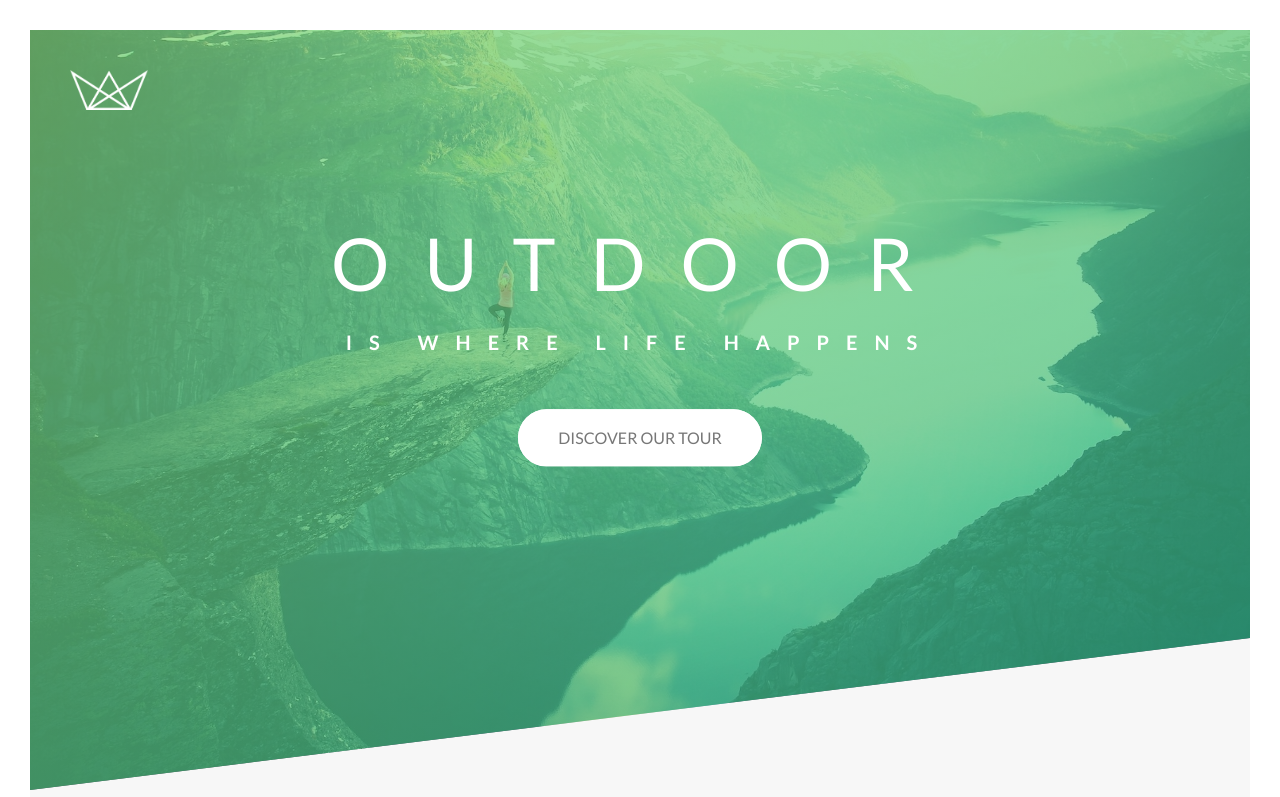
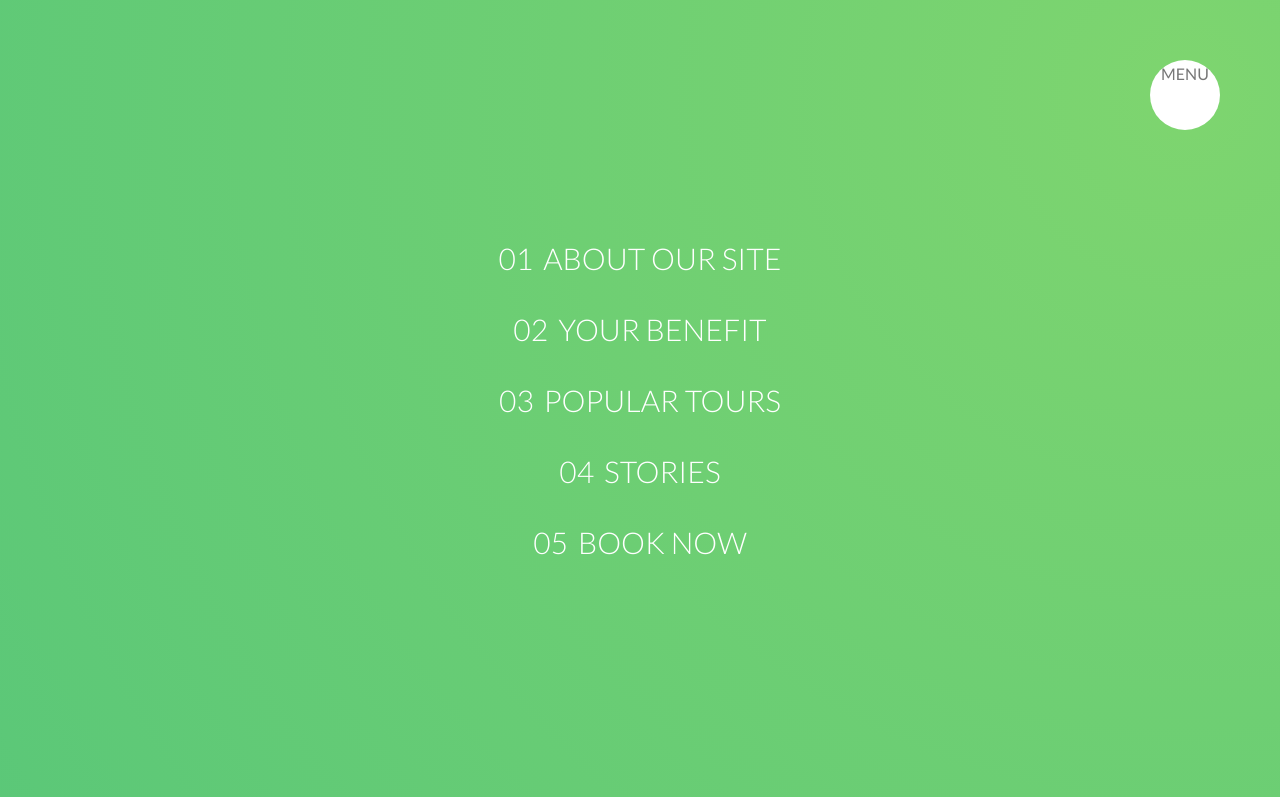
Before and after one commit to suskull/TravelWeb, a website: page index.html in a window 1280 px wide. Shown: the top 797 px of the page. Drawn offline with Linux system fonts and the light colour scheme.

Commit message:
add navigation button, add style for navigation site

```diff
--- a/index.html
+++ b/index.html
@@ -13,6 +13,25 @@
         <title>Natours | Exciting tours for adventurous people</title>
     </head>
     <body>
+        <div class="navigation">
+            <input type="checkbox" class="navigation__checkbox" id ="nav">
+
+            <label for="nav" class="navigation__button">MENU</label>
+
+            <div class="navigation__background"></div>
+
+            <nav class="navigation__nav">
+                <ul class="navigation__list">
+                    <li class="navigation__item"><a href="" class="navigation__link"><span>01</span>About our site</a></li>
+                    <li class="navigation__item"><a href="" class="navigation__link"><span>02</span>Your benefit</a></li>
+                    <li class="navigation__item"><a href="" class="navigation__link"><span>03</span>Popular Tours</a></li>
+                    <li class="navigation__item"><a href="" class="navigation__link"><span>04</span>Stories</a></li>
+                    <li class="navigation__item"><a href="" class="navigation__link"><span>05</span>Book now</a></li>
+                </ul>
+            </nav>
+
+        </div>
+
         <header class = "header">
             <div class = "header__logo-box">
                 <img src= "./img/logo-white.png" atl ="Logo" class = "header__logo"/>
--- /dev/null
+++ b/sass/layout/_navigation.scss
@@ -0,0 +1,86 @@
+.navigation {
+    &__checkbox{
+
+    }
+
+    &__button{
+        height: 7rem;
+        width: 7rem;
+        background-color: $color-white;
+        position: fixed;
+        top : 6rem;
+        right: 6rem;
+        border-radius: 50%;
+        z-index: 2000;
+        text-align: center;
+
+    }
+
+    &__background {
+        height: 6rem;
+        width: 6rem;
+        background-image: radial-gradient($color-primary-light, $color-primary-dark);
+        position: fixed;
+        top : 6.5rem;
+        right: 6.5rem;
+        border-radius: 50%;
+        z-index: 1000;
+
+       transform: scale(80);
+
+
+    }
+
+    &__nav {
+        height: 100vh;
+        width: 100%;
+        position: fixed;
+        top: 0;
+        right: 0;
+        z-index: 1500;
+    }
+
+    &__list {
+        position: absolute;
+        top: 50%;
+        left: 50%;
+        transform: translate(-50%,-50%);
+        list-style: none;
+        text-align: center;
+    }
+
+    &__item {
+
+    }
+
+    &__link {
+
+        &:link,
+        &:visited{
+        display: inline-block;
+        font-size: 3rem;
+        font-weight: 300;
+        color: $color-white;
+        text-decoration: none;
+        text-transform: uppercase;
+        padding: 1rem 2rem;
+        background-image: linear-gradient(120deg, transparent 0%, transparent 50%, $color-white 50%);
+        background-size: 230%;
+        transition: all .3s;
+
+        }
+
+        &:hover,
+        &:active {
+        background-position: 100%;
+        color: $color-primary;
+            transform: translateX(1rem);
+        }
+
+        span{
+            display:inline-block;
+            margin-right: 1rem;
+        }
+
+    }
+}
--- a/sass/main.scss
+++ b/sass/main.scss
@@ -18,6 +18,7 @@
 @import './layout/header';
 @import './layout/grid';
 @import './layout/footer';
+@import './layout/navigation';
 
 @import './pages/home';
 
```
Also changed, not shown: css/style.css.
